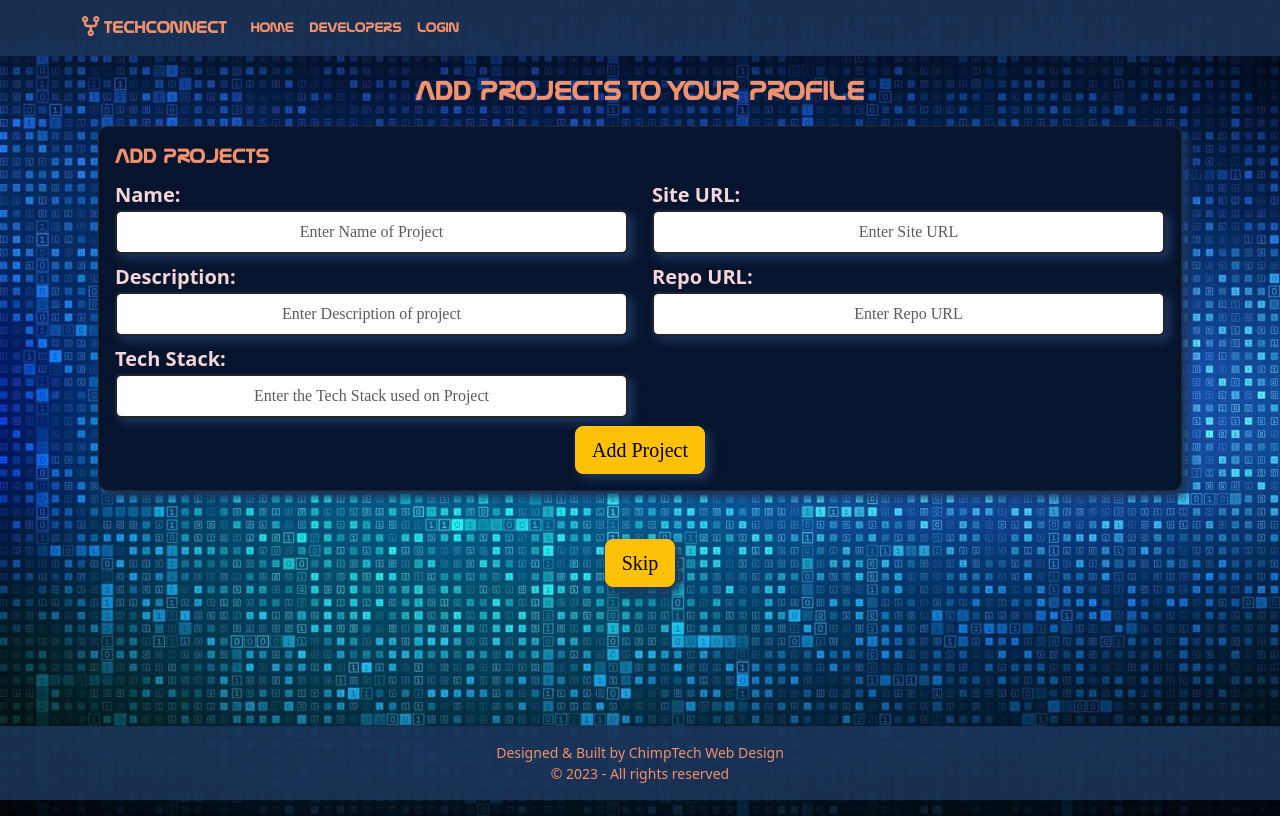
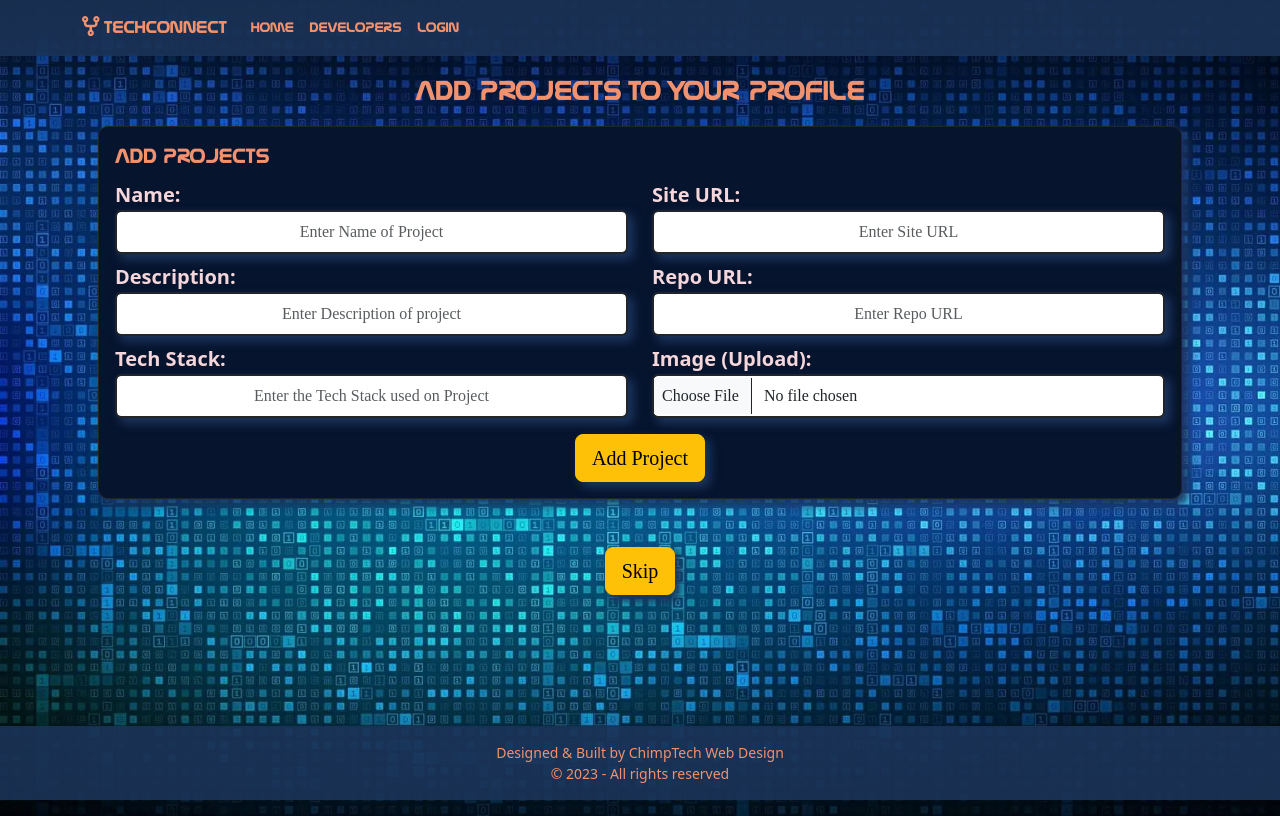
Before and after one commit to KSheridan86/TechConnect, a React (Create React App) app in the folder FrontEnd/: page /add-projects in a window 1280 px wide. Built offline with nearby package versions, Linux system fonts and the light colour scheme; a web font is replaced by a local one.

Commit message:
image field added and working to the addproject functionality

```diff
--- a/FrontEnd/src/views/AddProjects.js
+++ b/FrontEnd/src/views/AddProjects.js
@@ -27,26 +27,51 @@ const AddProjects = () => {
     const [shouldSlideOut, setShouldSlideOut] = useState(false);
     const [isSubmitted, setIsSubmitted] = useState(false);
     const [buttonTxt, setButtonTxt] = useState(true);
+    const currentUser = JSON.parse(localStorage.getItem('currentUser'));
+    const [errors, setErrors] = useState({});
     const navigate = useNavigate();
     const location = useLocation();
     const returnUrl = location.state ? location.state.returnUrl : null;
-    const currentUser = JSON.parse(localStorage.getItem('currentUser'));
 
+    // Initialize the project state
     const [project, setProject] = useState({
         name: '',
         description: '',
         site_url: '',
         repo_url: '',
         tech_stack: '',
+        image: null,
     });
 
-    const [errors, setErrors] = useState({});
-
+    // Function to handle changes to the inputs in the form
     const handleInputChange = (event) => {
         const { name, value } = event.target;
         setProject((prevProject) => ({ ...prevProject, [name]: value }));
     };
 
+    // Function to handle image change
+    const handleImageChange = (event) => {
+        const file = event.target.files[0];
+
+        if (file) {
+            // Create a new FileReader object
+            const reader = new FileReader();
+
+            // Set up an event handler for when the FileReader has loaded the file
+            reader.onload = (e) => {
+                // Update the state using the setProject function
+                setProject((prevProject) => ({
+                    ...prevProject,
+                    image: file,
+                }));
+            };
+
+            // Read the file as a data URL (base64-encoded string)
+            reader.readAsDataURL(file);
+        }
+    };
+
+    // Function to validate the form
     const validateForm = () => {
         const validationErrors = {};
 
@@ -57,10 +82,10 @@ const AddProjects = () => {
         if (!project.tech_stack) validationErrors.tech_stack = 'Tech Stack is required';
 
         setErrors(validationErrors);
-
         return Object.keys(validationErrors).length === 0;
     };
 
+    // Function to add the project to the database
     const addProject = async () => {
         try {
             // Validate the form
@@ -75,6 +100,10 @@ const AddProjects = () => {
             setErrors({});
 
             const formData = new FormData();
+            // Append avatar file to the form data if available
+            if (project.avatar) {
+                formData.append('avatar', project.avatar, 'avatar.jpg');
+            }
             // Append project fields to the form data
             Object.entries(project).forEach(([key, value]) => {
                 formData.append(key, value);
@@ -90,33 +119,26 @@ const AddProjects = () => {
 
             // Make a POST request to add the project
             const response = await api.post('users/add_project/', formData, config);
-
             console.log('Project added:', response.data);
 
-
-
-
-            // setShouldSlideOut(true);
+            // Clear the input fields and initiate animations on the form
             setIsSubmitted(true);
             setTimeout(() => {
-                // Clear the input fields
                 setProject({
                     name: '',
                     description: '',
                     site_url: '',
                     repo_url: '',
                     tech_stack: '',
+                    image: null,
                 });
                 setButtonTxt(false);
                 setIsSubmitted(false);
             }, 1000);
 
-            // Show any success message or perform other actions
-
         } catch (error) {
             console.error('Error adding project:', error);
             console.log('Error response from server:', error.response);
-            // Handle errors as needed
         }
     };
 
@@ -205,6 +227,20 @@ const AddProjects = () => {
                                     {errors.repo_url && (
                                         <div className='invalid-feedback'>{errors.repo_url}</div>
                                     )}
+
+                                    <label className='fw-bold fs-5'>Image (Upload):</label>
+                                    <input
+                                        className={`border border-dark border-2 p-2 form-control mb-3 hand-writing`}
+                                        name='image'
+                                        type='file'
+                                        accept='image/*'
+                                        onChange={handleImageChange}
+                                    />
+                                    {project.image && (
+                                        <div>
+                                            <img src={URL.createObjectURL(project.image)} alt='Preview' width='100' height='100' />
+                                        </div>
+                                    )}
                                 </div>
                             </div>
                             <div className='text-center hand-writing'>
--- a/FrontEnd/src/views/CreateProfile.js
+++ b/FrontEnd/src/views/CreateProfile.js
@@ -159,9 +159,6 @@ const handleInputChange = (event) => {
 
             // Append avatar file to the form data if available
             if (profile.avatar) {
-                // if (updatedAvatar) {
-                //     formData.append('avatar', updatedAvatar, 'avatar.jpg');
-                // }
                 formData.append('avatar', profile.avatar, 'avatar.jpg');
             }
 
```
Also changed, not shown: 2 other files (tests, documents, lock files or other folders).
